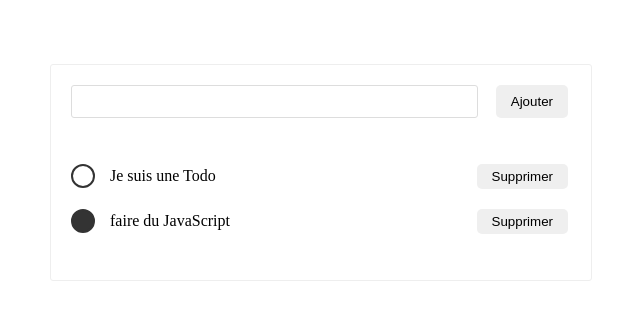
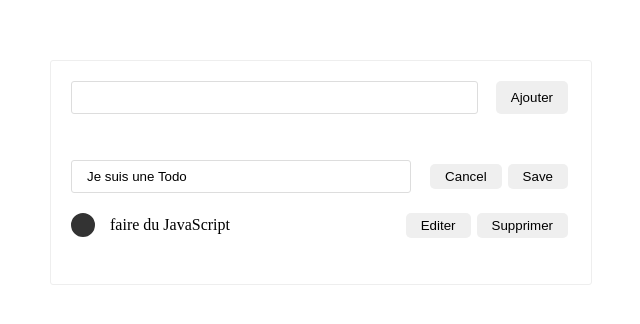
Before and after one commit to KEVIN-BRET/TP1-TO-DO-LIST, a website built with webpack: page src/index.html in a window 1280 px wide. Shown: the part 228-552 px from the top of the page, without its empty margins (319-959 px from the left). Built offline with nearby package versions, Linux system fonts and the light colour scheme.

Commit message:
Fonction éditer (toggle)

```diff
--- a/src/index.js
+++ b/src/index.js
@@ -19,17 +19,23 @@
   {
     text: "Je suis une Todo",
     done: false,
+    editMode: true,
   },
   {
     text: "faire du JavaScript",
     done: true,
+    editMode: false,
   },
 ];
 
 // Affichage du tableau :
 const displayTodo = () => {
   const todosNode = todos.map((todo, index) => {
-    return createTodoElement(todo, index);
+    if (todo.editMode) {
+      return createTodoEditElement(todo, index);
+    } else {
+      return createTodoElement(todo, index);
+    }
   });
   ul.innerHTML = "";
   ul.append(...todosNode);
@@ -40,10 +46,17 @@
   const li = document.createElement("li");
   const buttonDelete = document.createElement("button");
   buttonDelete.innerHTML = "Supprimer";
+  const buttonEdit = document.createElement("button");
+  buttonEdit.innerHTML = "Editer";
+
   buttonDelete.addEventListener("click", (event) => {
-	// pour eviter le toggle du li suivant
-	event.stopImmediatePropagation()
+    // pour eviter le toggle du li suivant
+    event.stopPropagation();
     deleteTodo(index);
+  });
+  buttonEdit.addEventListener("click", (event) => {
+    event.stopPropagation();
+    toggleEditMode(index);
   });
   li.innerHTML = `
 		<span class="todo ${todo.done ? "done" : ""}"></span>
@@ -52,7 +65,21 @@
   li.addEventListener("click", (event) => {
     toggleTodo(index);
   });
-  li.appendChild(buttonDelete);
+  li.append(buttonEdit, buttonDelete);
+  return li;
+};
+
+// Format d'édition d'un "todo" :
+const createTodoEditElement = (todo, index) => {
+  const li = document.createElement("li");
+  const input = document.createElement("input");
+  input.type = "text";
+  input.value = todo.text;
+  const buttonSave = document.createElement("button");
+  buttonSave.innerHTML = "Save";
+  const buttonCancel = document.createElement("button");
+  buttonCancel.innerHTML = "Cancel";
+  li.append(input, buttonCancel, buttonSave);
   return li;
 };
 
@@ -77,4 +104,10 @@
   displayTodo();
 };
 
+// Passer en mode édition (ou non) :
+const toggleEditMode = (index) => {
+  todos[index].editMode = !todos[index].editMode;
+  displayTodo();
+};
+
 displayTodo();
--- a/src/style.css
+++ b/src/style.css
@@ -59,6 +59,11 @@
   padding: 10px 0px;
 }
 
+li input {
+	flex: 1;
+	margin-right: 1rem;
+}
+
 li p {
   flex: 1;
 }
```
